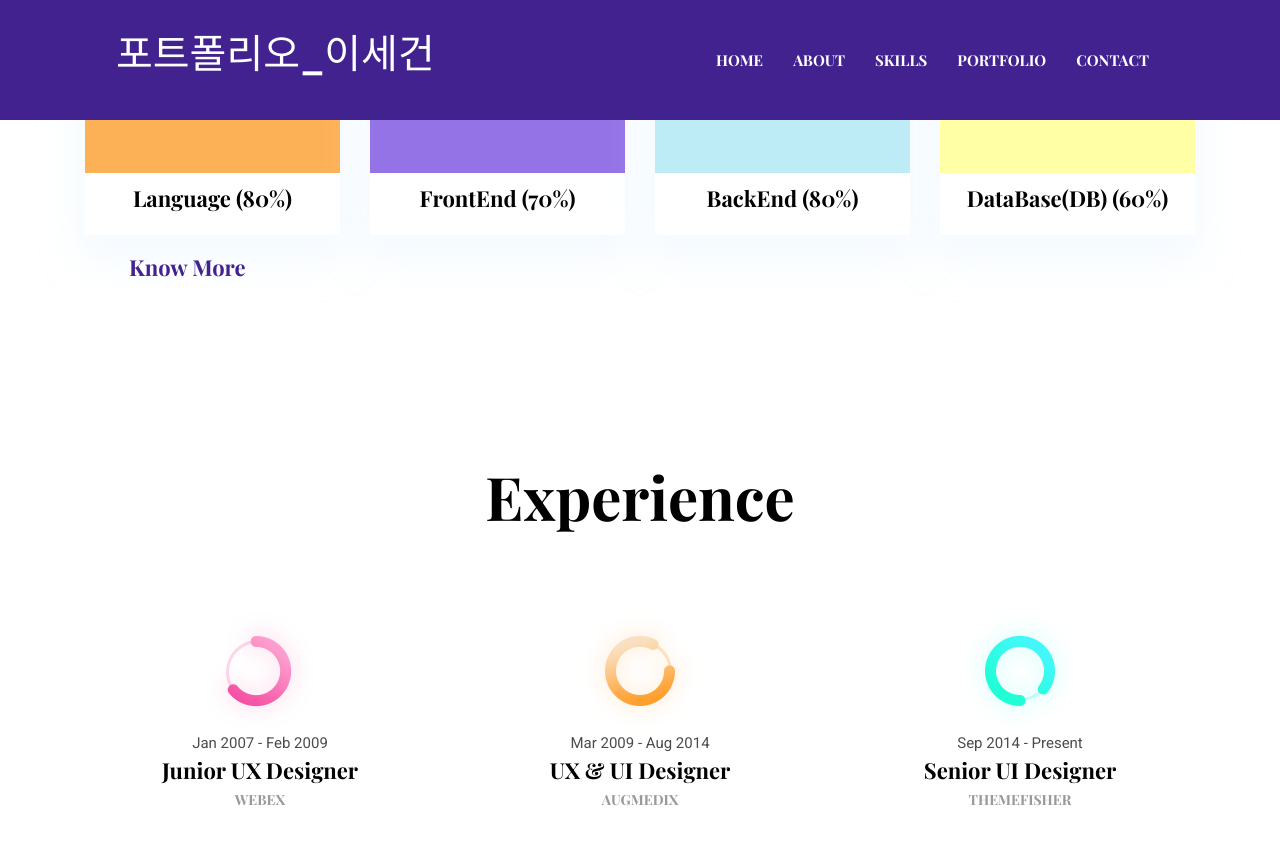
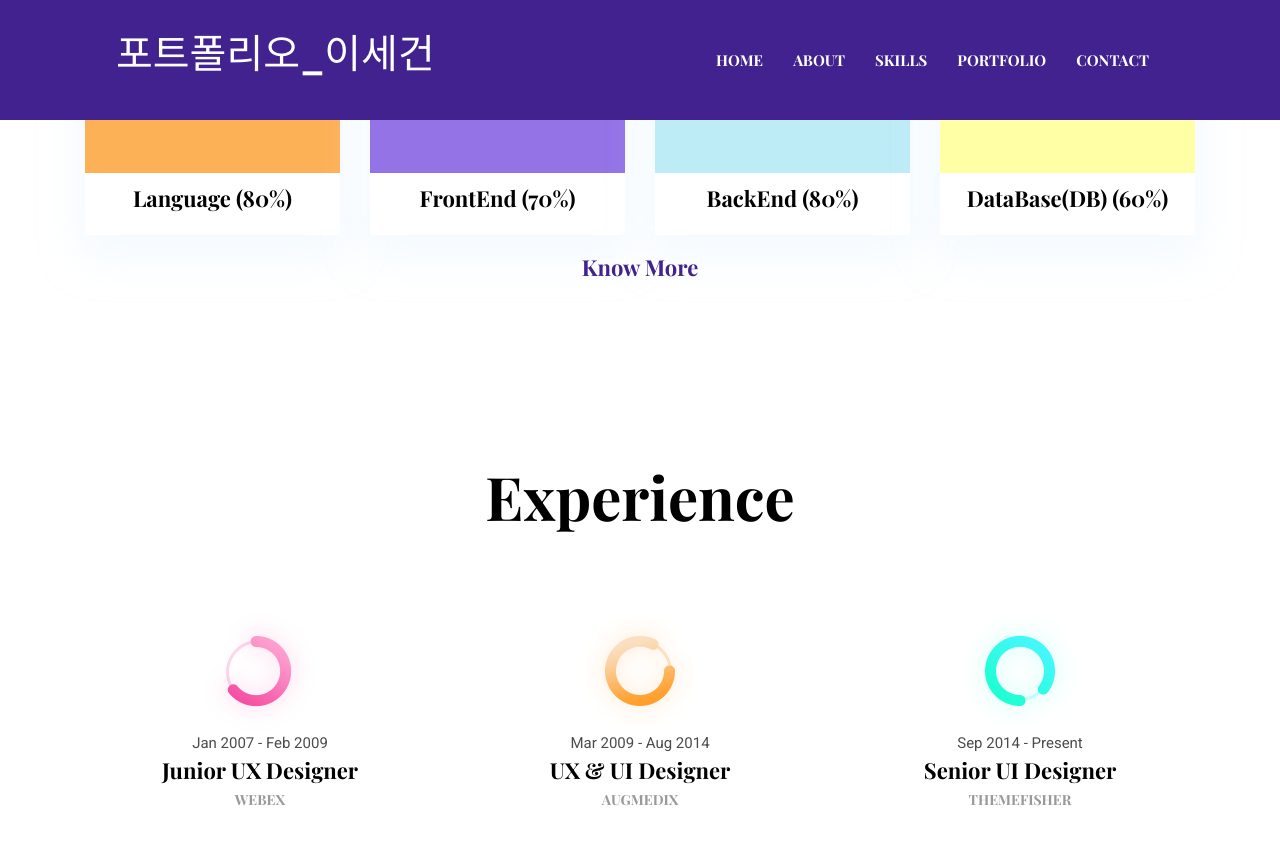
Before and after one commit to dltprjs1/dltprjs1.github.io, a Jekyll site: the page built from index.html, in a window 1280 px wide and 900 px high, scrolled down 1463 px. Shown: the top 845 px of the window. Built offline with Jekyll 4.4.1, drawn with Linux system fonts in a browser that asks for light colours.

Commit message:
[STYLE] Know more textcenter

```diff
--- a/_includes/skills-section.html
+++ b/_includes/skills-section.html
@@ -18,8 +18,10 @@
         </div>
       </div>
       {% endfor %}
+      <div class="col-lg-10 mx-auto text-center">
+      	<a href="{{ site.data.settings.blog-btn-link }}" class="btn btn-transparent">Know more</a>
+      </div>
     </div>
-      <a href="{{ site.data.settings.blog-btn-link }}" class="btn btn-transparent">Know more</a>
   </div>
 </section>
 <!-- /skills -->
```
